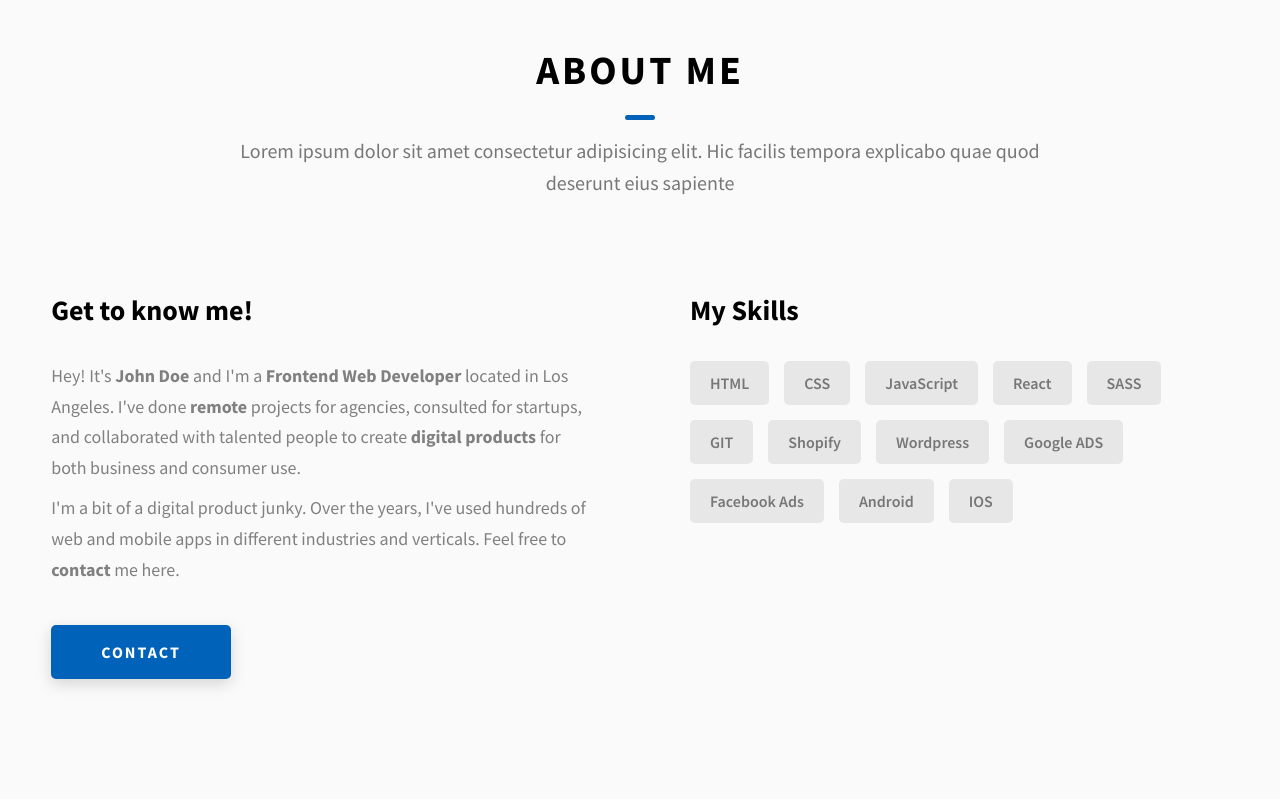
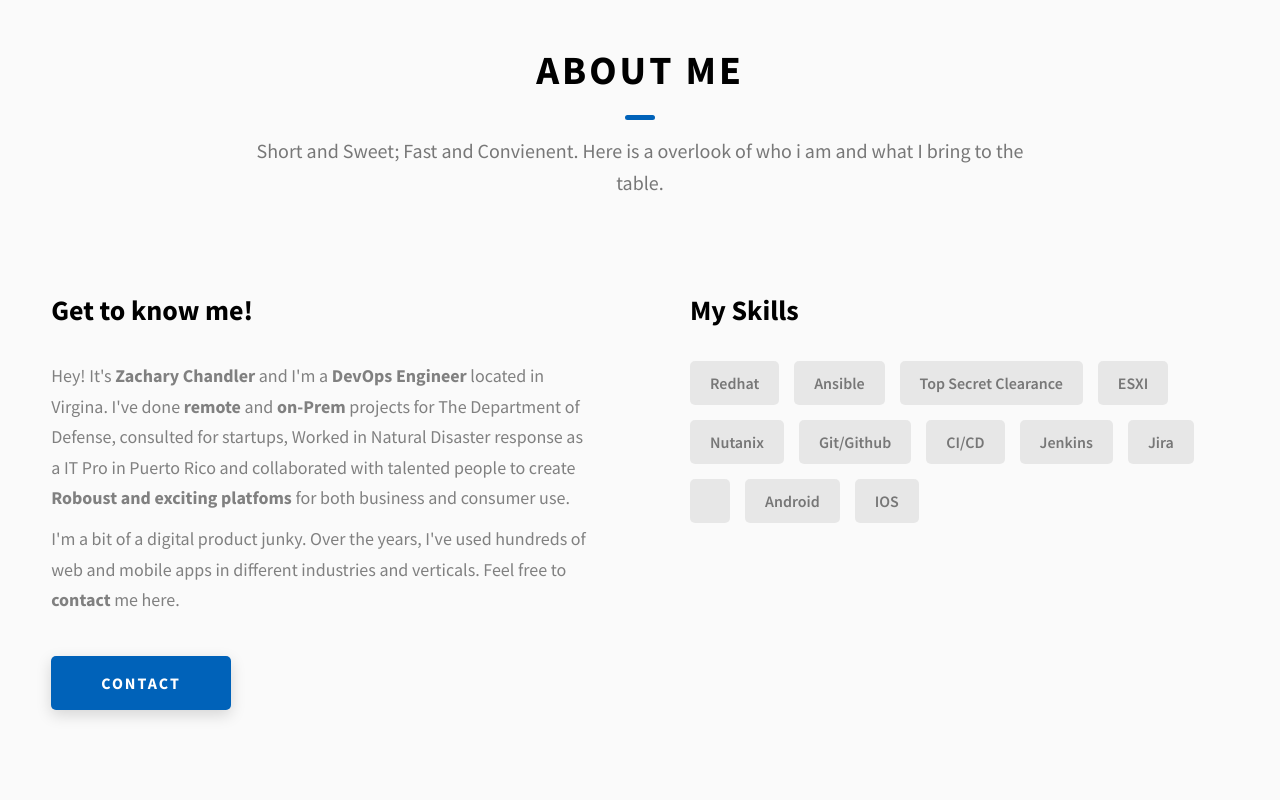
Before and after one commit to zchandler25/Portfolio2.0, a website: page index.html in a window 1280 px wide. Shown: the part 880-1680 px from the top of the page. Drawn offline with Linux system fonts and the light colour scheme.

Commit message:
added skills

```diff
--- a/index.html
+++ b/index.html
@@ -155,8 +155,7 @@
         <h2 class="heading heading-sec heading-sec__mb-med">
           <span class="heading-sec__main">About Me</span>
           <span class="heading-sec__sub">
-            Lorem ipsum dolor sit amet consectetur adipisicing elit. Hic facilis
-            tempora explicabo quae quod deserunt eius sapiente
+            Short and Sweet; Fast and Convienent. Here is a overlook of who i am and what I bring to the table.
           </span>
         </h2>
         <div class="about__content">
@@ -165,13 +164,13 @@
             <div class="about__content-details">
               <p class="about__content-details-para">
                 Hey! It's
-                <strong>John Doe</strong>
-                and I'm a <strong> Frontend Web Developer </strong> located in
-                Los Angeles. I've done
-                <strong> remote </strong>
-                projects for agencies, consulted for startups, and collaborated
+                <strong>Zachary Chandler</strong>
+                and I'm a <strong> DevOps Engineer </strong> located in
+                Virgina. I've done
+                <strong> remote </strong> and <strong> on-Prem </strong>
+                projects for The Department of Defense,  consulted for startups, Worked in Natural Disaster response as a IT Pro in Puerto Rico and collaborated
                 with talented people to create
-                <strong>digital products </strong>
+                <strong>Roboust and exciting platfoms </strong>
                 for both business and consumer use.
               </p>
               <p class="about__content-details-para">
@@ -188,16 +187,16 @@
           <div class="about__content-skills">
             <h3 class="about__content-title">My Skills</h3>
             <div class="skills">
-              <div class="skills__skill">HTML</div>
-              <div class="skills__skill">CSS</div>
-              <div class="skills__skill">JavaScript</div>
-              <div class="skills__skill">React</div>
-              <div class="skills__skill">SASS</div>
-              <div class="skills__skill">GIT</div>
-              <div class="skills__skill">Shopify</div>
-              <div class="skills__skill">Wordpress</div>
-              <div class="skills__skill">Google ADS</div>
-              <div class="skills__skill">Facebook Ads</div>
+              <div class="skills__skill">Redhat</div>
+              <div class="skills__skill">Ansible</div>
+              <div class="skills__skill">Top Secret Clearance</div>
+              <div class="skills__skill">ESXI</div>
+              <div class="skills__skill">Nutanix</div>
+              <div class="skills__skill">Git/Github</div>
+              <div class="skills__skill">CI/CD</div>
+              <div class="skills__skill">Jenkins</div>
+              <div class="skills__skill">Jira</div>
+              <div class="skills__skill"></div>
               <div class="skills__skill">Android</div>
               <div class="skills__skill">IOS</div>
             </div>
@@ -219,7 +218,7 @@
           <div class="projects__row">
             <div class="projects__row-img-cont">
               <img
-                src="./assets/jpeg/project-mockup-example.jpeg"
+                src="./assets/png/Kube_logo.png"
                 alt="Software Screenshot"
                 class="projects__row-img"
                 loading="lazy"
@@ -241,7 +240,7 @@
           <div class="projects__row">
             <div class="projects__row-img-cont">
               <img
-                src="./assets/png/Kube_logo.png"
+                src="./assets/jpeg/project-mockup-example.jpeg"
                 alt="Software Screenshot"
                 class="projects__row-img"
                 loading="lazy"
```
